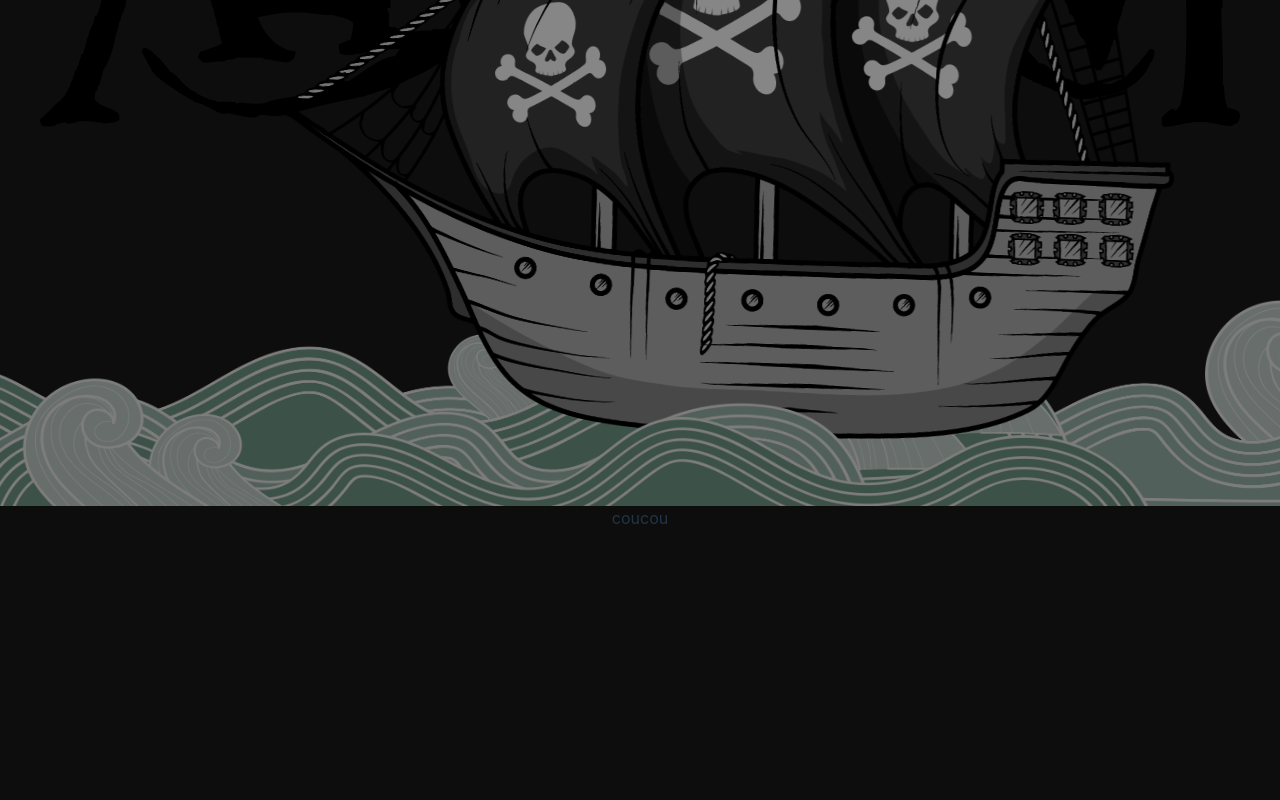
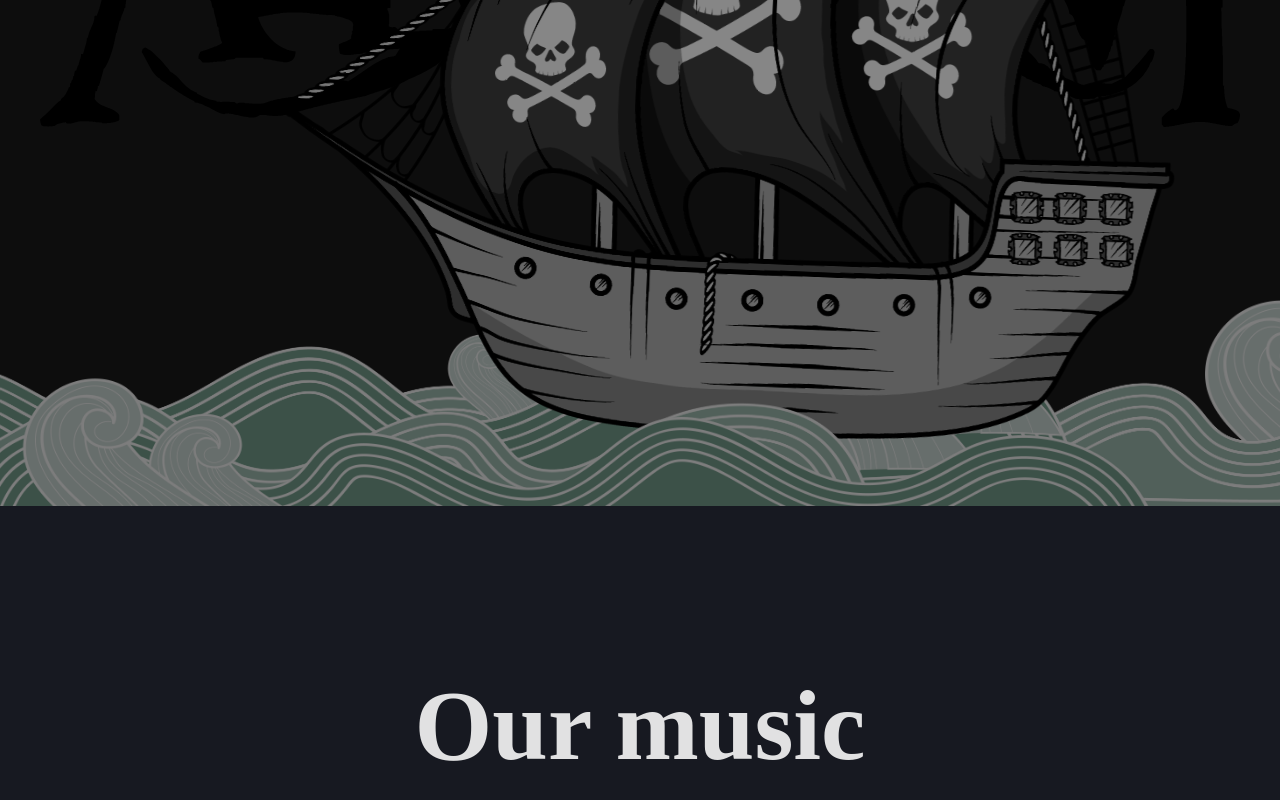
Before and after one commit to PieroNr/Alestorm, a Vue app: page / in a window 1280 px wide. Shown: the part 294-1094 px from the top of the page. Built offline with nearby package versions, Linux system fonts and the light colour scheme.

Commit message:
change some thingss

```diff
--- a/src/App.vue
+++ b/src/App.vue
@@ -1,6 +1,6 @@
 <script setup lang="ts">
-import Sea from "./components/Sea.vue";
-import Musics from "./components/Musics.vue";
+import Sea from "./parts/Sea.vue";
+import Musics from "./parts/Musics.vue";
 </script>
 
 <template>
--- /dev/null
+++ b/src/components/Album.vue
@@ -0,0 +1,13 @@
+<script setup lang="ts">
+defineProps()
+</script>
+
+<template>
+<div class="album">
+
+</div>
+</template>
+
+<style scoped lang="scss">
+
+</style>
--- a/src/components/Musics.vue
+++ b/src/parts/Musics.vue
@@ -1,17 +1,23 @@
 <script setup lang="ts">
 
+import Album from "../components/Album.vue";
 </script>
 
 <template>
   <div class="musics">
-    <p>coucou</p>
+    <h2>Our music</h2>
+    <Album/>
   </div>
 </template>
 
 <style scoped lang="scss">
 .musics {
   width: 100%;
-  height: 100vh;
-  background: #0d0d0d;
+  padding-top: 20vh;
+
+  h2 {
+
+  }
 }
+
 </style>
--- a/src/style.css
+++ b/src/style.css
@@ -1,5 +1,14 @@
+@import url('https://fonts.googleapis.com/css2?family=Noto+Serif:wght@400;700&display=swap');
+
+@font-face {
+    font-family: 'Noto Serif';
+    font-style: normal;
+    font-weight: 400;
+    src: url('./assets/fonts/Windlass.ttf');
+}
+
 :root {
-  font-family: Inter, system-ui, Avenir, Helvetica, Arial, sans-serif;
+  font-family: "Noto Serif", serif;
   line-height: 1.5;
   font-weight: 400;
 
@@ -70,15 +79,13 @@ button:focus-visible {
   width: 100vw;
 }
 
-@media (prefers-color-scheme: light) {
-  :root {
-    color: #213547;
-    background-color: #ffffff;
-  }
-  a:hover {
-    color: #747bff;
-  }
-  button {
-    background-color: #f9f9f9;
-  }
+h1, h2, h3 {
+  font-family: 'Windlass', serif;
+  margin: 0;
 }
+
+
+h2 {
+  font-size: 100px;
+  line-height: 120px;
+}
```
Also changed, not shown: src/assets/fonts/Windlass.ttf (added), src/parts/Sea.vue (renamed from src/components/Sea.vue).
